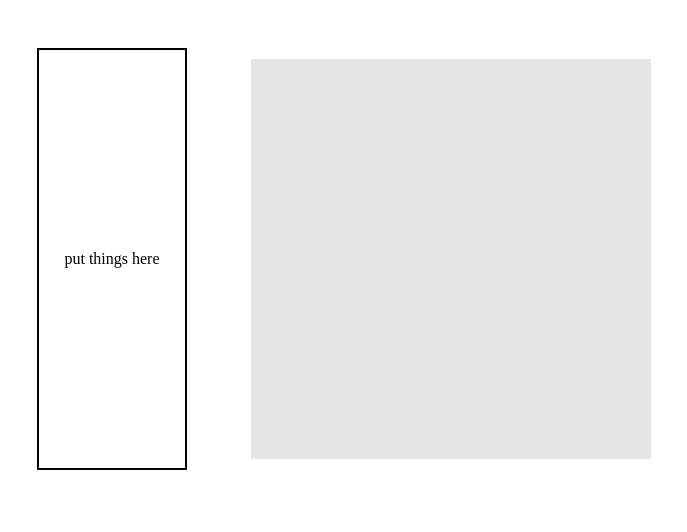
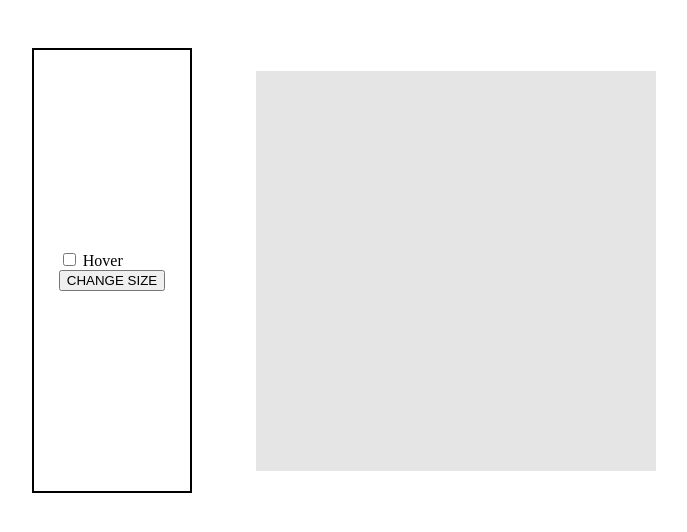
Before and after one commit to oickle/odin-etch, a plain HTML site: page index.html in a window 1280 px wide. Shown: the part 132-664 px from the top of the page, without its empty margins (296-983 px from the left). Drawn offline with Linux system fonts and the light colour scheme.

Commit message:
Add to toolbox functionality

```diff
--- a/index.html
+++ b/index.html
@@ -10,7 +10,10 @@
         <div class="header">etch-a-box</div>
         <div class="content">
             <div class="toolbox">
-                put things here
+                <div class="tools">
+                    <label><input type="checkbox" class="hover" onclick="toggleHover()"> Hover</label>
+                </div>
+                <button class="size-button" onclick="changeCanvasSize()">CHANGE SIZE</button>
             </div>
             <div class="canvas">
 
```
